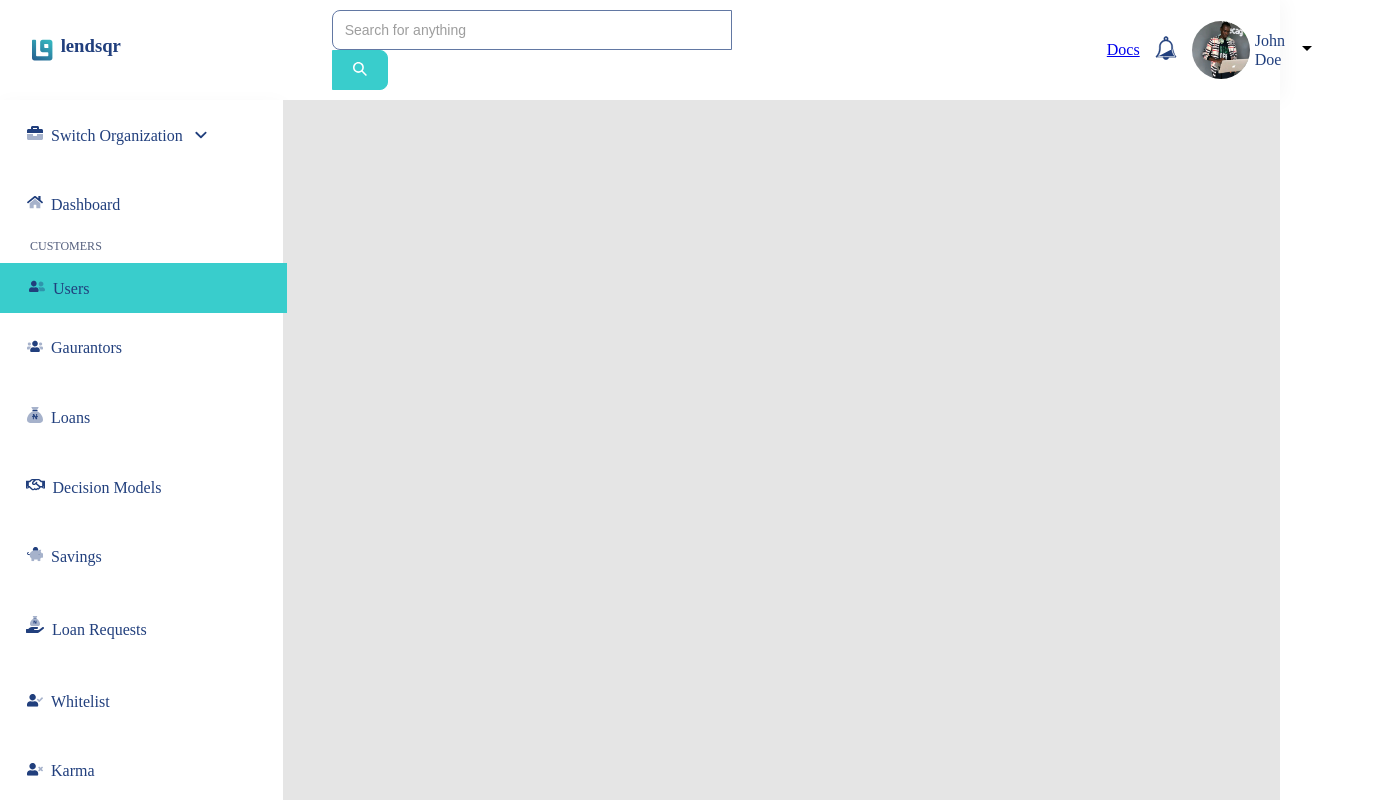
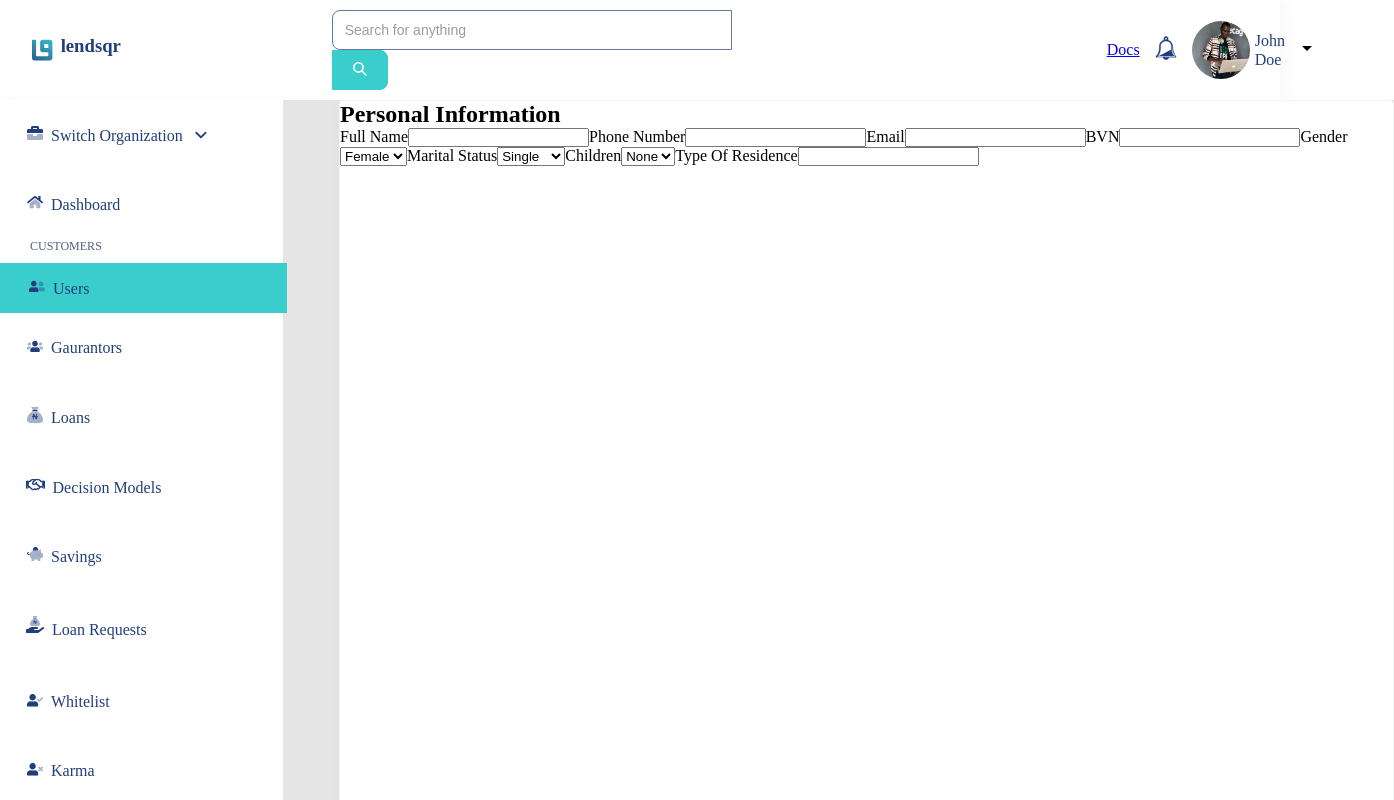
Before and after one commit to Danny4life/lendsqr, a React (Create React App) app: page /addUser in a window 1280 px wide. Shown: the top 800 px of the page, 1394 px wide, since content can reach past the window. Built offline with nearby package versions, Linux system fonts and the light colour scheme.

Commit message:
edit files

```diff
--- a/src/pages/addUser/AddUser.jsx
+++ b/src/pages/addUser/AddUser.jsx
@@ -17,7 +17,49 @@ const AddUser = () => {
                 </div>
 
                 <div className="right">
+                    <div className="card">
+                        <form action="" method="">
 
+                                <h2>Personal Information</h2>
+
+                                <label for="full name">Full Name</label>
+                                <input type="text" id="full name" name="full name" />
+
+                                <label for="phone">Phone Number</label>
+                                <input type="number" id="phone" name="phone" />
+
+                                <label for="email">Email</label>
+                                <input type="email" id="email" name="email" />
+
+                                <label for="bvn">BVN</label>
+                                <input type="number" id="bvn" name="bvn" />
+
+                                <label for="gender">Gender</label>
+                               <select name="gender">
+                                <option value="Female">Female</option>
+                                <option value="Male">Male</option>
+                               </select>
+
+                               <label for="status">Marital Status</label>
+                               <select name="status">
+                                <option value="Female">Single</option>
+                                <option value="Male">Married</option>
+                               </select>
+
+                               <label for="children">Children</label>
+                               <select name="children">
+                                <option value="Female">None</option>
+                                <option value="Male">Yes</option>
+                               </select>
+
+                               <label for="residence">Type Of Residence</label>
+                                <input type="text" id="residence" name="residence" />
+
+
+
+
+                         </form>
+                    </div>
                 </div>
 
             </section>
--- a/src/pages/addUser/adduser.scss
+++ b/src/pages/addUser/adduser.scss
@@ -16,6 +16,17 @@
         .right {
             flex: 4;
             background: #E5E5E5;
+
+            .card {
+                box-sizing: border-box;
+                width: 1055px;
+                height: 910px;
+                background: #FFFFFF;
+                border: 1px solid rgba(33, 63, 125, 0.06);
+                box-shadow: 3px 5px 20px rgba(0, 0, 0, 0.04);
+                border-radius: 4px;
+                margin-left: 3.5rem;
+            }
         }
     }
 }
--- a/src/pages/login/Login.jsx
+++ b/src/pages/login/Login.jsx
@@ -20,9 +20,15 @@ const Login = () => {
 
         // const value = e.target.value;
         setUsers({...users, [e.target.name] : e.target.value});
+
+        // setEmail(e.target.value);
+
+        // setPassword(e.target.value);
     }
 
     const navigate = useNavigate()
+
+
 
     const saveUser = (e) => {
        e.preventDefault();
@@ -54,7 +60,16 @@ const Login = () => {
 
 
 
+    // const [email, setEmail] = useState("");
+    // const [password, setPassword] = useState("");
+    // const [error, setError] = useState(false);
 
+
+    // const handleSubmit = (e) => {
+    //     e.preventDefault();
+
+    //     navigate("/userDetail");
+    // }
 
     return (
         <section className="login">
@@ -80,7 +95,8 @@ const Login = () => {
                             Enter details to login.
                         </h4>
                     </header>
-                    <form action="/" method="/" className="form-container">
+                    <form action="/" method="/" className="form-container" onSubmit={saveUser}>
+                        <div>
                             <div>
                                 <input
                                 type="email"
@@ -90,6 +106,9 @@ const Login = () => {
                                 placeholder="Email"
                                 required
                                 />
+                                {/* <p>Email can't be empty</p> */}
+                            </div>
+                            <div>
                                 <input
                                 type={type}
                                 name="password"
@@ -97,7 +116,12 @@ const Login = () => {
                                 onChange={(e) => onChnage(e)}
                                 placeholder="Password"
                                 required
+                                minlength="6"
                                 />
+                                 {/* <p>Password can't be empty</p> */}
+                            </div>
+
+
                         </div>
 
                         <p className="show-container">
```
Lines whose indentation alone changed are shown as unchanged.
